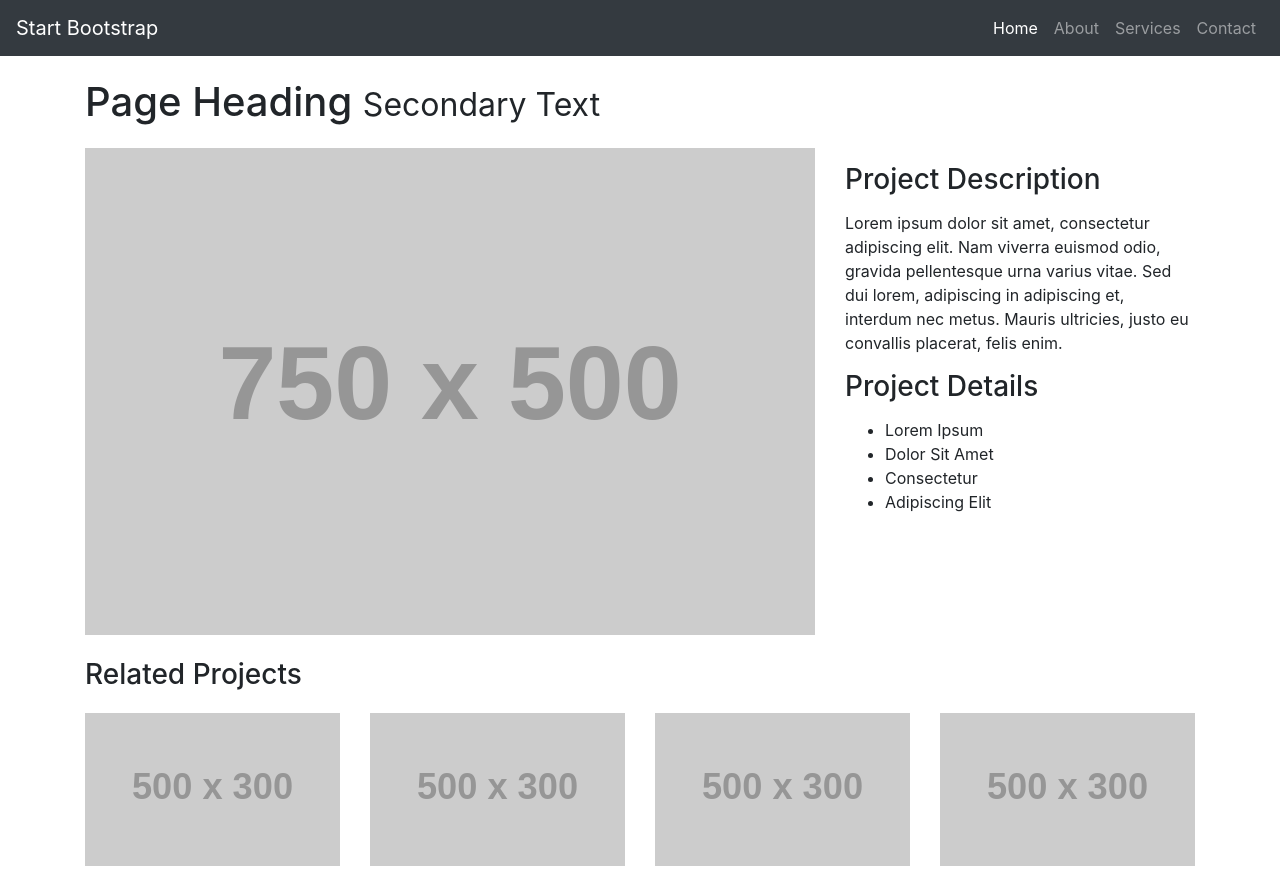
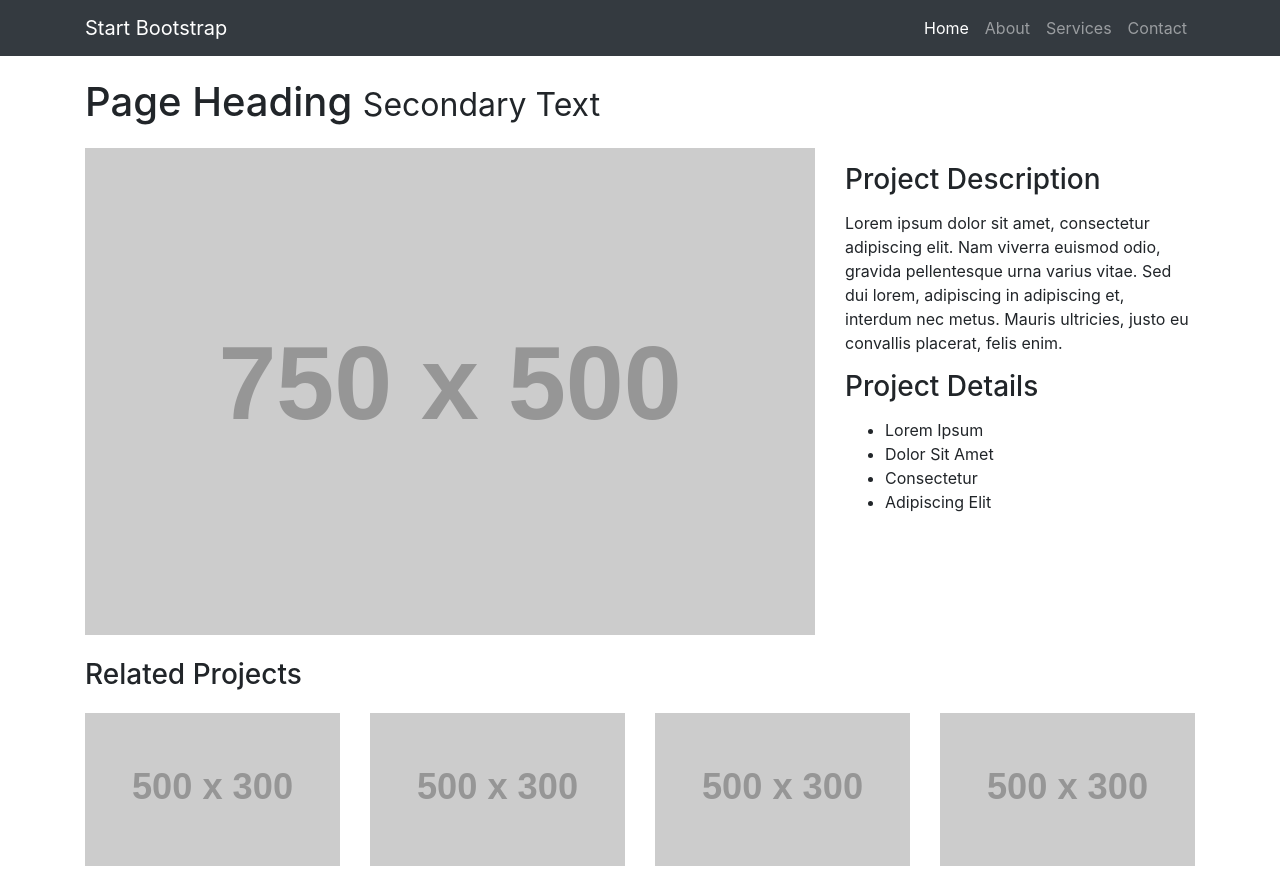
Before and after one commit to StartBootstrap/startbootstrap-portfolio-item, a website: page index.html in a window 1280 px wide. Shown: the top 869 px of the page. Drawn offline with Linux system fonts and the light colour scheme; placeholder pictures from the web are drawn by us.

Commit message:
Wrapped nav items in a container element

```diff
--- a/index.html
+++ b/index.html
@@ -22,6 +22,7 @@
 
     <!-- Navigation -->
     <nav class="navbar navbar-expand-lg navbar-dark bg-dark fixed-top">
+      <div class="container">
         <a class="navbar-brand" href="#">Start Bootstrap</a>
         <button class="navbar-toggler" type="button" data-toggle="collapse" data-target="#navbarResponsive" aria-controls="navbarResponsive" aria-expanded="false" aria-label="Toggle navigation">
           <span class="navbar-toggler-icon"></span>
@@ -29,7 +30,9 @@
         <div class="collapse navbar-collapse" id="navbarResponsive">
           <ul class="navbar-nav ml-auto">
             <li class="nav-item active">
-                    <a class="nav-link" href="#">Home <span class="sr-only">(current)</span></a>
+              <a class="nav-link" href="#">Home
+                <span class="sr-only">(current)</span>
+              </a>
             </li>
             <li class="nav-item">
               <a class="nav-link" href="#">About</a>
@@ -42,13 +45,16 @@
             </li>
           </ul>
         </div>
+      </div>
     </nav>
 
     <!-- Page Content -->
     <div class="container">
 
       <!-- Portfolio Item Heading -->
-        <h1 class="my-4">Page Heading <small>Secondary Text</small></h1>
+      <h1 class="my-4">Page Heading
+        <small>Secondary Text</small>
+      </h1>
 
       <!-- Portfolio Item Row -->
       <div class="row">
```
Lines whose indentation alone changed are shown as unchanged.
